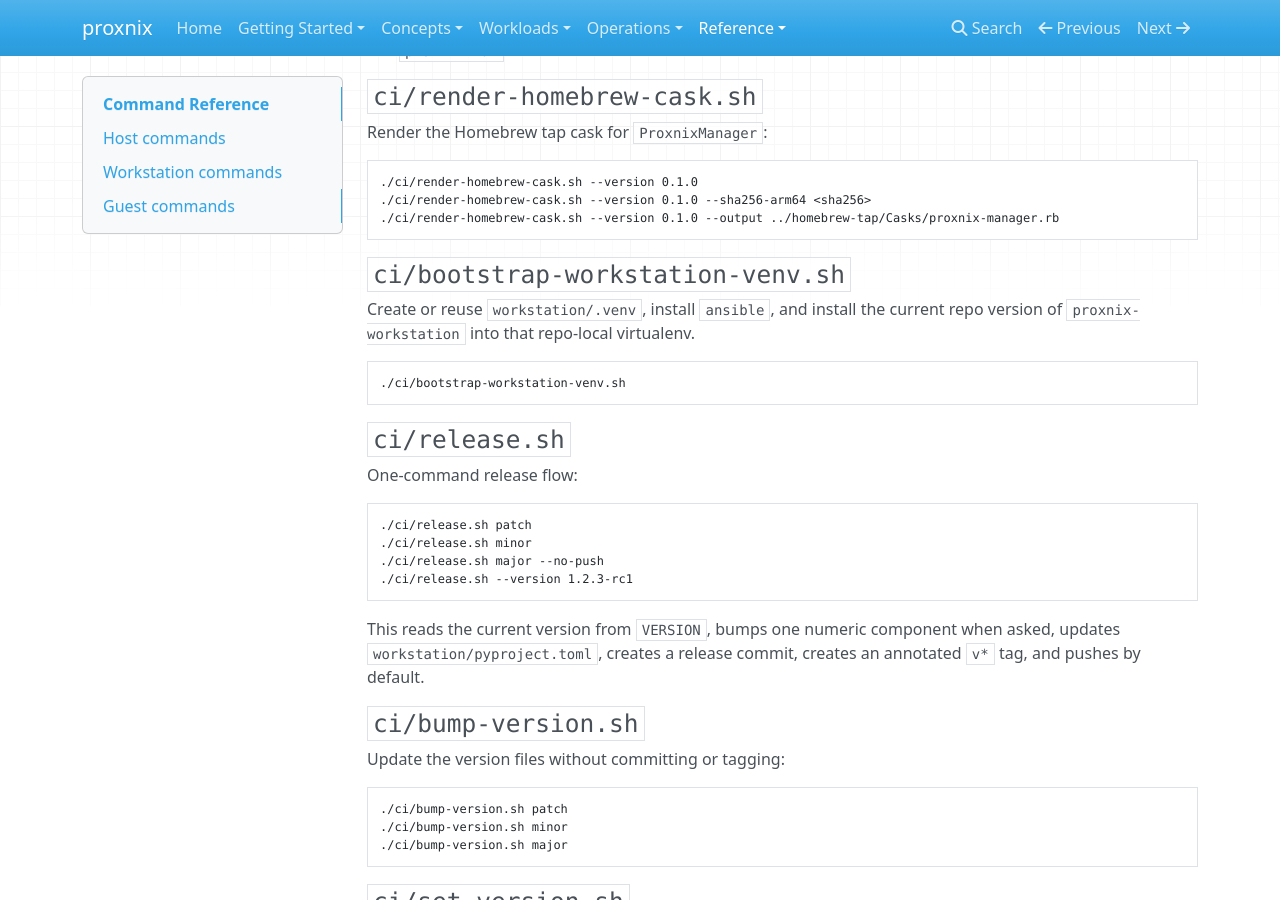
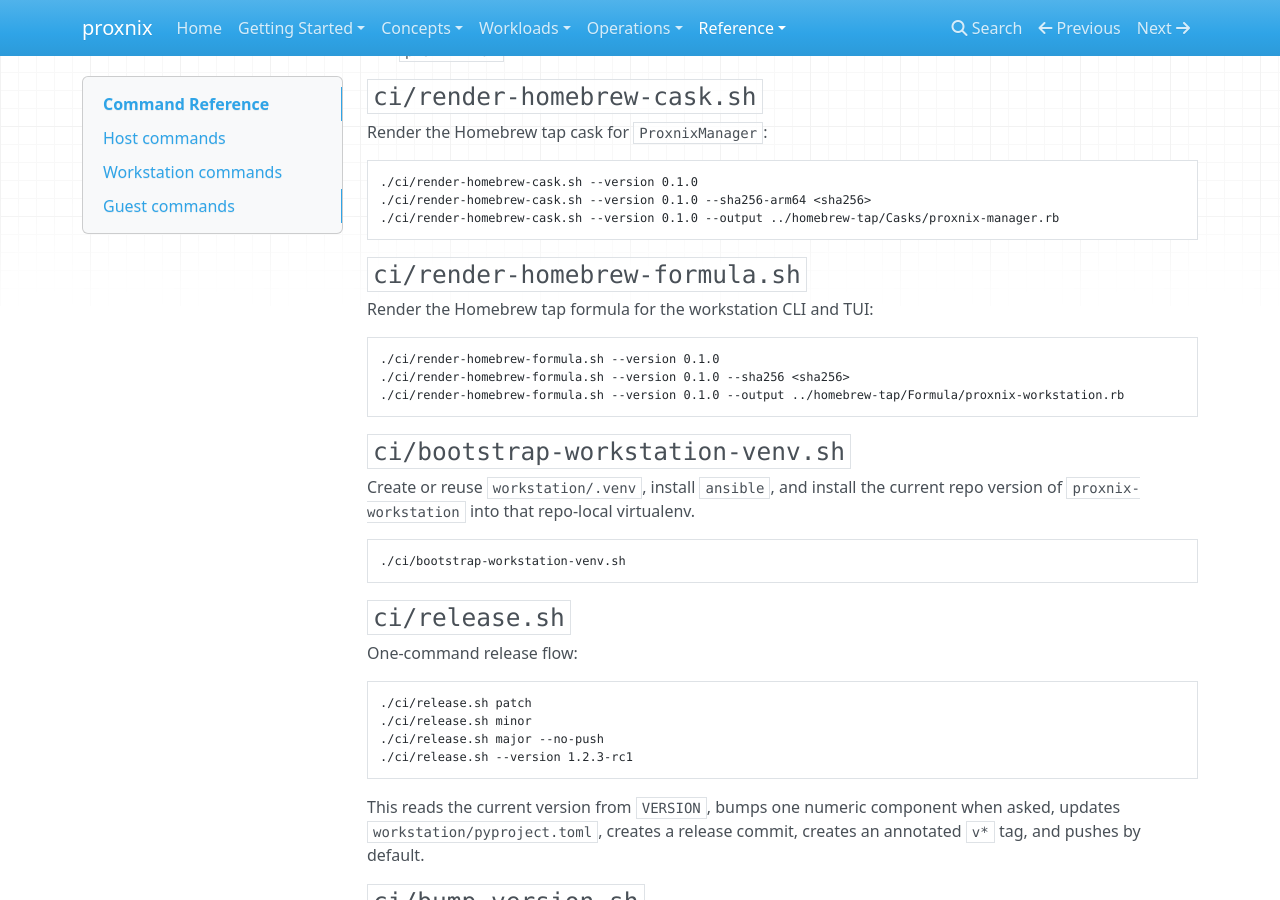
Before and after one commit to denMaier/proxnix, an MkDocs documentation site: the page built from docs/reference/commands.md, in a window 1280 px wide and 900 px high, scrolled down 2204 px. Built offline with MkDocs 1.6.1, drawn with Linux system fonts in a browser that asks for light colours; nearby versions of some CDN libraries.

Commit message:
Add Homebrew workstation formula support

````diff
--- a/docs/reference/commands.md
+++ b/docs/reference/commands.md
@@ -128,6 +128,16 @@ Render the Homebrew tap cask for `ProxnixManager`:
 ./ci/render-homebrew-cask.sh --version 0.1.0
 ./ci/render-homebrew-cask.sh --version 0.1.0 --sha256-arm64 <sha256>
 ./ci/render-homebrew-cask.sh --version 0.1.0 --output ../homebrew-tap/Casks/proxnix-manager.rb
+```
+
+### `ci/render-homebrew-formula.sh`
+
+Render the Homebrew tap formula for the workstation CLI and TUI:
+
+```bash
+./ci/render-homebrew-formula.sh --version 0.1.0
+./ci/render-homebrew-formula.sh --version 0.1.0 --sha256 <sha256>
+./ci/render-homebrew-formula.sh --version 0.1.0 --output ../homebrew-tap/Formula/proxnix-workstation.rb
 ```
 
 ### `ci/bootstrap-workstation-venv.sh`
````
Also changed, not shown: docs/getting-started/installation.md (+6 -0 lines), docs/operations/releases.md (+3 -2 lines), docs/operations/workstation-packages.md (+6 -0 lines), docs/reference/files-and-directories.md (+2 -1 lines), packaging/homebrew/README.md (+34 -7 lines), 2 other files.
